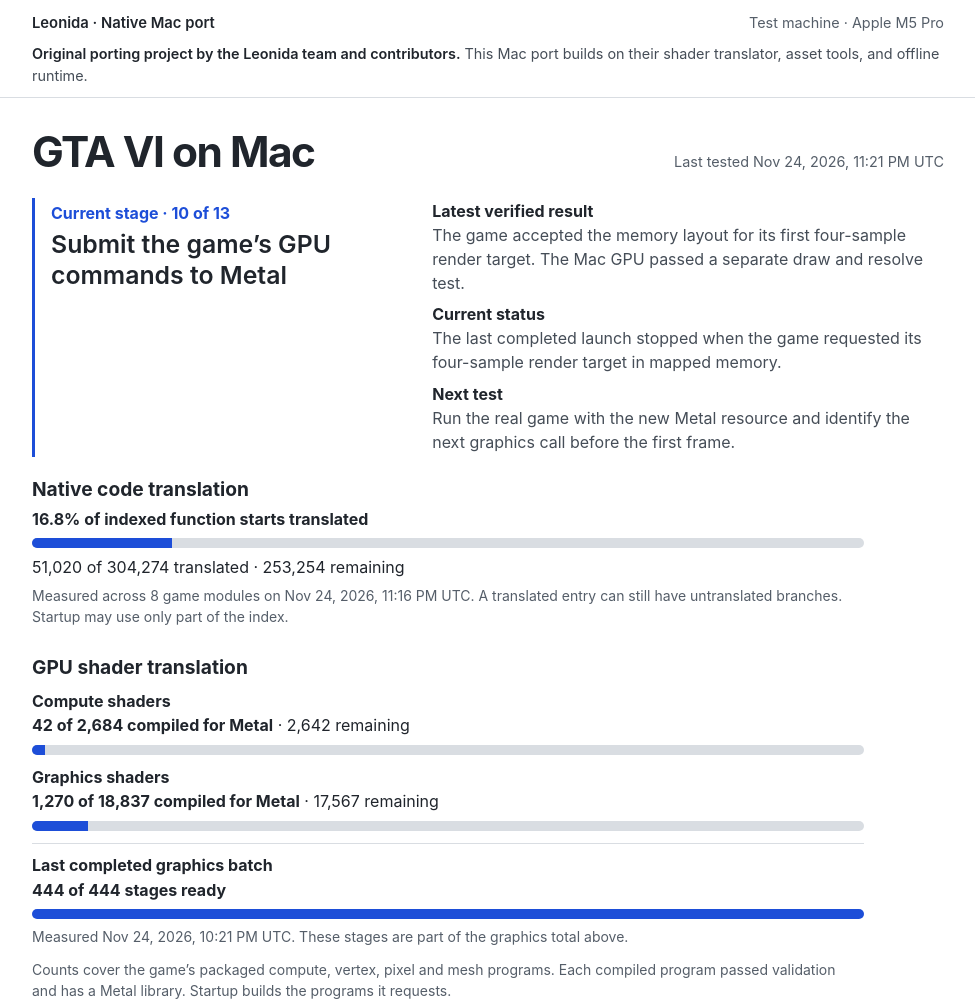
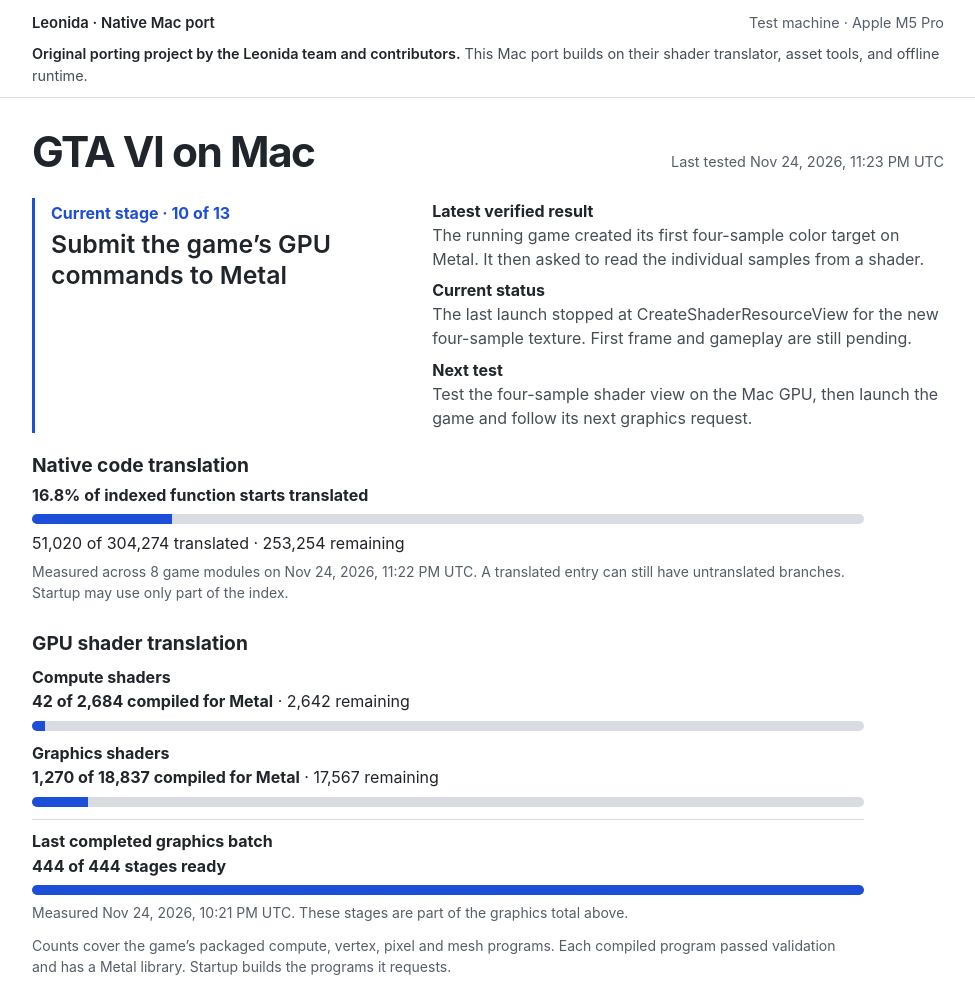
Before and after one commit to 0xjohnnydev/leonida-macos-status, a plain HTML site: page index.html in a window 1280 px wide. Shown: the top 1004 px of the page, without its empty margins (152-1127 px from the left). Drawn offline with Linux system fonts and the light colour scheme.

Commit message:
Game created its first four-sample Metal target

```diff
--- a/index.html
+++ b/index.html
@@ -20,7 +20,7 @@
   <main id="board" class="wrap">
     <div class="heading">
       <h1>GTA VI on Mac</h1>
-      <p class="tested">Last tested <time datetime="2026-11-24T23:21:50Z">Nov 24, 2026, 11:21 PM UTC</time></p>
+      <p class="tested">Last tested <time datetime="2026-11-24T23:23:19Z">Nov 24, 2026, 11:23 PM UTC</time></p>
     </div>
     <section class="focus" aria-labelledby="current-title">
       <div class="focus-head">
@@ -28,16 +28,16 @@
         <h2 id="current-title">Submit the game’s GPU commands to Metal</h2>
       </div>
       <div class="focus-notes">
-        <div><h3>Latest verified result</h3><p>The game accepted the memory layout for its first four-sample render target. The Mac GPU passed a separate draw and resolve test.</p></div>
-        <div><h3>Current status</h3><p>The last completed launch stopped when the game requested its four-sample render target in mapped memory.</p></div>
-        <div><h3>Next test</h3><p>Run the real game with the new Metal resource and identify the next graphics call before the first frame.</p></div>
+        <div><h3>Latest verified result</h3><p>The running game created its first four-sample color target on Metal. It then asked to read the individual samples from a shader.</p></div>
+        <div><h3>Current status</h3><p>The last launch stopped at CreateShaderResourceView for the new four-sample texture. First frame and gameplay are still pending.</p></div>
+        <div><h3>Next test</h3><p>Test the four-sample shader view on the Mac GPU, then launch the game and follow its next graphics request.</p></div>
       </div>
     </section><section class="coverage" aria-labelledby="coverage-title">
       <h2 id="coverage-title">Native code translation</h2>
       <p><strong>16.8% of indexed function starts translated</strong></p>
       <progress aria-label="Translated function entry points" value="51020" max="304274">16.8%</progress>
       <p>51,020 of 304,274 translated · 253,254 remaining</p>
-      <p class="coverage-note">Measured across 8 game modules on Nov 24, 2026, 11:16 PM UTC. A translated entry can still have untranslated branches. Startup may use only part of the index.</p>
+      <p class="coverage-note">Measured across 8 game modules on Nov 24, 2026, 11:22 PM UTC. A translated entry can still have untranslated branches. Startup may use only part of the index.</p>
     </section><section class="coverage" aria-labelledby="gpu-coverage-title">
       <h2 id="gpu-coverage-title">GPU shader translation</h2><div class="shader-count">
       <h3>Compute shaders</h3>
@@ -137,7 +137,7 @@
       <span class="number"><span class="sr-only">Stage </span>10</span>
       <div class="step-body">
         <h3>Submit the game’s GPU commands to Metal</h3>
-        <p>The game uploaded 14 textures, including three 3D textures. It accepted the size, alignment and individual allocation details for a four-sample color target. A Mac GPU test read back all four distinct sample colors.</p>
+        <p>The title created a Metal render target with four color samples per pixel and a 192 KiB game-memory reservation. The next graphics call asks for a shader view that preserves those four samples.</p>
       </div>
       <span class="state state-current">In progress</span>
     </li>
--- a/status.json
+++ b/status.json
@@ -1,7 +1,7 @@
 {
-  "updatedAt": "2026-11-24T23:21:50Z",
-  "headline": "The game accepted the memory layout for its first four-sample render target. The Mac GPU passed a separate draw and resolve test.",
-  "currentWork": "Run the real game with the new Metal resource and identify the next graphics call before the first frame.",
+  "updatedAt": "2026-11-24T23:23:19Z",
+  "headline": "The running game created its first four-sample color target on Metal. It then asked to read the individual samples from a shader.",
+  "currentWork": "Test the four-sample shader view on the Mac GPU, then launch the game and follow its next graphics request.",
   "graphicsStatus": "The launch cache holds 1,270 of 18,837 packaged graphics stage and layout combinations. The newly added vertex and pixel pair linked as a Metal render pipeline on the M5 Pro.",
   "initializers": {
     "complete": true,
@@ -10,6 +10,10 @@
   "firstGameFrame": false,
   "playable": false,
   "milestones": [
+    {
+      "title": "Game created its first four-sample Metal target",
+      "detail": "Both placement queries and CreatePlacedResourceX completed in the running game. The following call requested a multisample shader view in Direct3D format 28 (RGBA8)."
+    },
     {
       "title": "Game accepted four-sample placement details",
       "detail": "The running title passed both allocation queries and reached resource creation. In a separate M5 Pro test, Metal drew four distinct colors into one pixel and resolved them to the expected value."
@@ -276,9 +280,9 @@
     {
       "title": "Submit the game’s GPU commands to Metal",
       "state": "current",
-      "detail": "The game uploaded 14 textures, including three 3D textures. It accepted the size, alignment and individual allocation details for a four-sample color target. A Mac GPU test read back all four distinct sample colors.",
-      "blocker": "The last completed launch stopped when the game requested its four-sample render target in mapped memory.",
-      "nextTest": "Run the real game with the new Metal resource and identify the next graphics call before the first frame."
+      "detail": "The title created a Metal render target with four color samples per pixel and a 192 KiB game-memory reservation. The next graphics call asks for a shader view that preserves those four samples.",
+      "blocker": "The last launch stopped at CreateShaderResourceView for the new four-sample texture. First frame and gameplay are still pending.",
+      "nextTest": "Test the four-sample shader view on the Mac GPU, then launch the game and follow its next graphics request."
     },
     {
       "title": "Present a game-rendered frame in a Mac window",
@@ -300,7 +304,7 @@
     "done": 51020,
     "total": 304274,
     "modules": 8,
-    "measuredAt": "2026-11-24T23:16:28Z"
+    "measuredAt": "2026-11-24T23:22:06Z"
   },
   "packageComputeCoverage": {
     "done": 42,
```
